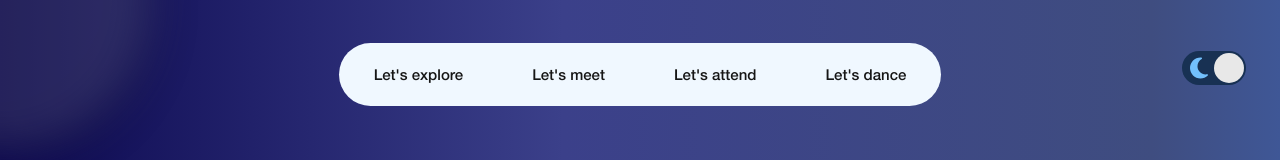
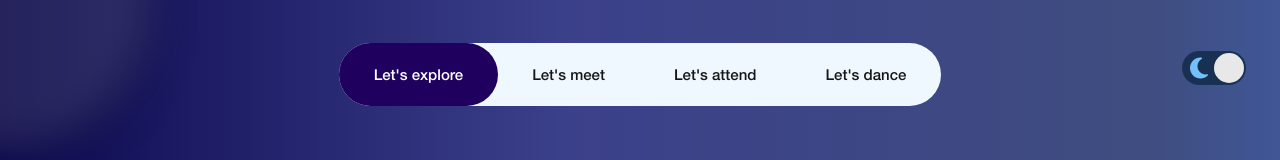
Before and after one commit to SauravMob/dance-app, a React (Vite) app: page / in a window 1280 px wide. Shown: the top 160 px of the page. Built offline with nearby package versions, Linux system fonts and the light colour scheme.

Commit message:
Added Scroll on Navbar

```diff
--- a/package.json
+++ b/package.json
@@ -18,6 +18,7 @@
     "react-awesome-reveal": "^4.2.5",
     "react-bootstrap": "^2.8.0",
     "react-dom": "^18.2.0",
+    "react-scroll": "^1.8.9",
     "react-scroll-parallax": "^3.4.2",
     "react-social-icons": "^6.3.0",
     "react-use-measure": "^2.1.1"
--- a/src/App.css
+++ b/src/App.css
@@ -27,12 +27,22 @@
     background: linear-gradient(90deg, rgba(12, 8, 80, 1) 0%, rgba(59, 64, 138, 1) 44%, rgba(63, 77, 128, 1) 90%, rgba(63, 87, 150, 1) 100%);
 }
 
-.App-light .glider {
-    background-color: rgb(255 158 2);
+.App-light .nav-link:hover {
+    background-color: rgb(235, 172, 70);
 }
 
-.App-dark .glider {
+.App-dark .nav-link:hover {
+    background-color: rgb(113, 89, 163);
+}
+
+.App-dark .navbar-nav .nav-link.active,
+.App-dark .navbar-nav .nav-link.show {
     background-color: rgb(31 0 94);
+}
+
+.App-light .navbar-nav .nav-link.active,
+.App-light .navbar-nav .nav-link.show {
+    background-color: rgb(255 158 2);
 }
 
 .App-dark .about-videoCard {
@@ -241,22 +251,14 @@
     font-weight: 500;
     padding: 20px 34.5px !important;
     color: #161616;
+    border-radius: 90px;
     font-size: 15px;
 }
 
-.glider {
-    position: absolute;
-    display: flex;
-    height: 63px;
-    width: 150px;
-    border-radius: 99px;
-    transition: 0.4s ease-out;
-}
-
-.link-active {
-    z-index: 1;
-    border-radius: 30px;
-    color: rgb(255 255 255 / 80%);
+.navbar-nav .nav-link.active,
+.navbar-nav .nav-link.show {
+    color: #fff;
+    transition: all .8s linear;
 }
 
 .nav-link:hover {
--- a/src/App.jsx
+++ b/src/App.jsx
@@ -13,6 +13,7 @@ import Carousel from './components/home/carousel'
 import SplitSection from './components/home/splitSection'
 import { Fade } from 'react-awesome-reveal'
 import Footer from './components/footer'
+import { Element } from 'react-scroll'
 
 const App = () => {
 
@@ -21,8 +22,6 @@ const App = () => {
 
   const [theme, setTheme] = useState('dark')
   const [device, setDevice] = useState()
-  const [position, setPosition] = useState(0)
-  const [activeLink, setActiveLink] = useState('')
   const [scrollY, setScrollY] = useState(0)
 
   // Variables
@@ -71,37 +70,37 @@ const App = () => {
     else setTheme('light')
   }
 
-  const onActiveChange = (tab) => {
-    setActiveLink(tab)
-    if (tab === '1') setPosition(0)
-    else if (tab === '2') setPosition(150)
-    else if (tab === '3') setPosition(300)
-    else if (tab === '4') setPosition(455)
-  }
-
   return (
     <>
       <div ref={ref} className={`App-${theme}`} onMouseMove={handleMouseMove}>
         {trail.map((props, index) => (
           <animated.div className='majorFollower' key={index} style={{ transform: props.xy.to(trans) }} />
         ))}
-        <Navbar device={device} theme={theme} handleTheme={handleTheme} onActiveChange={onActiveChange} activeLink={activeLink} position={position} />
+        <Navbar device={device} theme={theme} handleTheme={handleTheme} />
+        <Element name="home" className="home">
           <Fade duration={3000} triggerOnce={false}>
             <Home theme={theme} device={device} target={target} />
           </Fade>
+        </Element>
         <div className='videoCard'>
           {theme === 'dark' ? <VideoCard src={universe} /> : <VideoCard src={sunset} />}
         </div>
+        <Element name="about" className="about">
           {theme === 'dark' ? <AboutVideo src={universe} /> : <AboutVideo src={sunset} />}
           <Fade duration={3000} triggerOnce={false}>
             <AboutText theme={theme} device={device} />
           </Fade>
+        </Element>
+        <Element name="splitSection" className="splitSection">
           <Fade duration={3000} triggerOnce={false}>
             <SplitSection theme={theme} device={device} />
           </Fade>
+        </Element>
+        <Element name="carousels" className="carousels">
           <Fade duration={3000} triggerOnce={false}>
             <Carousel />
           </Fade>
+        </Element>
         <Fade duration={3000} triggerOnce={false}>
           <Footer theme={theme} device={device} />
         </Fade>
--- a/src/components/navbar/index.jsx
+++ b/src/components/navbar/index.jsx
@@ -1,18 +1,54 @@
 import React from 'react'
 import Nav from 'react-bootstrap/Nav'
 import Navbar from 'react-bootstrap/Navbar'
+import { Link } from 'react-scroll'
 
-const index = ({ device, handleTheme, theme, onActiveChange, activeLink, position }) => {
+const index = ({ device, handleTheme, theme }) => {
     return (
         <Navbar expand="lg" className="bg-body-tertiary">
             <Navbar.Toggle aria-controls="basic-navbar-nav" />
             <Navbar.Collapse id="basic-navbar-nav" className='justify-content-center'>
                 <Nav className='mouse-follower'>
-                    <Nav.Link onMouseEnter={() => onActiveChange('1')} className={activeLink === '1' && 'link-active'}>Let's explore</Nav.Link>
-                    <Nav.Link onMouseEnter={() => onActiveChange('2')} className={activeLink === '2' && 'link-active'}>Let's meet</Nav.Link>
-                    <Nav.Link onMouseEnter={() => onActiveChange('3')} className={activeLink === '3' && 'link-active'}>Let's attend</Nav.Link>
-                    <Nav.Link onMouseEnter={() => onActiveChange('4')} className={activeLink === '4' && 'link-active'}>Let's dance</Nav.Link>
-                    {activeLink !== '' && <span className='glider' style={{ transform: `translateX(${position}px)` }}></span>}
+                    <Link
+                        activeClass="active"
+                        to="home"
+                        spy={true}
+                        smooth={true}
+                        duration={500}
+                        className='nav-link'
+                    >
+                        Let's explore
+                    </Link>
+                    <Link
+                        activeClass="active"
+                        to="about"
+                        spy={true}
+                        smooth={true}
+                        duration={500}
+                        className='nav-link'
+                    >
+                        Let's meet
+                    </Link>
+                    <Link
+                        activeClass="active"
+                        to="splitSection"
+                        spy={true}
+                        smooth={true}
+                        duration={500}
+                        className='nav-link'
+                    >
+                        Let's attend
+                    </Link>
+                    <Link
+                        activeClass="active"
+                        to="carousels"
+                        spy={true}
+                        smooth={true}
+                        duration={500}
+                        className='nav-link'
+                    >
+                        Let's dance
+                    </Link>
                 </Nav>
             </Navbar.Collapse>
             <label className="switch" style={{ right: '34px' }}>
```
Also changed, not shown: 1 other file (tests, documents, lock files or other folders). Lines whose indentation alone changed are shown as unchanged.
